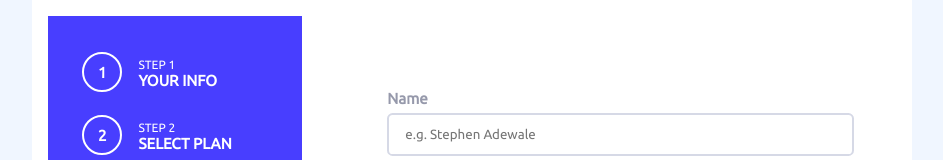
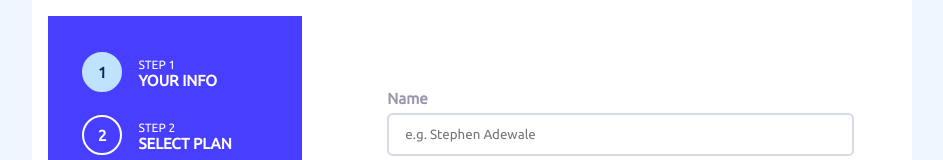
Before and after one commit to DemoStephen/09-starting-project-Multi-Step-Form-, a React (Vite) app: page / in a window 1280 px wide. Shown: the top 160 px of the page, without its empty margins (168-1111 px from the left). Built offline with nearby package versions, Linux system fonts and the light colour scheme.

Commit message:
added some conditional statement so the right information is being displayed to the client

```diff
--- a/src/App.jsx
+++ b/src/App.jsx
@@ -2,14 +2,30 @@ import "./App.css";
 import Form from "./components/Form";
 import SideBar from "./components/Sidebar";
 import ThankYou from "./components/ThankYou";
+import { useState } from "react";
 export default function App() {
+  const [currentView, setCurrentView] = useState(0);
+  const [submit, setSubmit] = useState(false);
+  function handleNextView() {
+    setCurrentView((prev) => (prev = prev + 1));
+  }
+  function handleSubmit() {
+    setSubmit(true);
+  }
   return (
     <>
       <main className="d-flex">
-        <SideBar />
+        <SideBar currentView={currentView} />
         <section className="section">
-          <Form />
-          <ThankYou />
+          {submit ? (
+            <ThankYou />
+          ) : (
+            <Form
+              currentView={currentView}
+              onChangeView={() => handleNextView()}
+              onSubmit={handleSubmit}
+            />
+          )}
         </section>
       </main>
     </>
```
